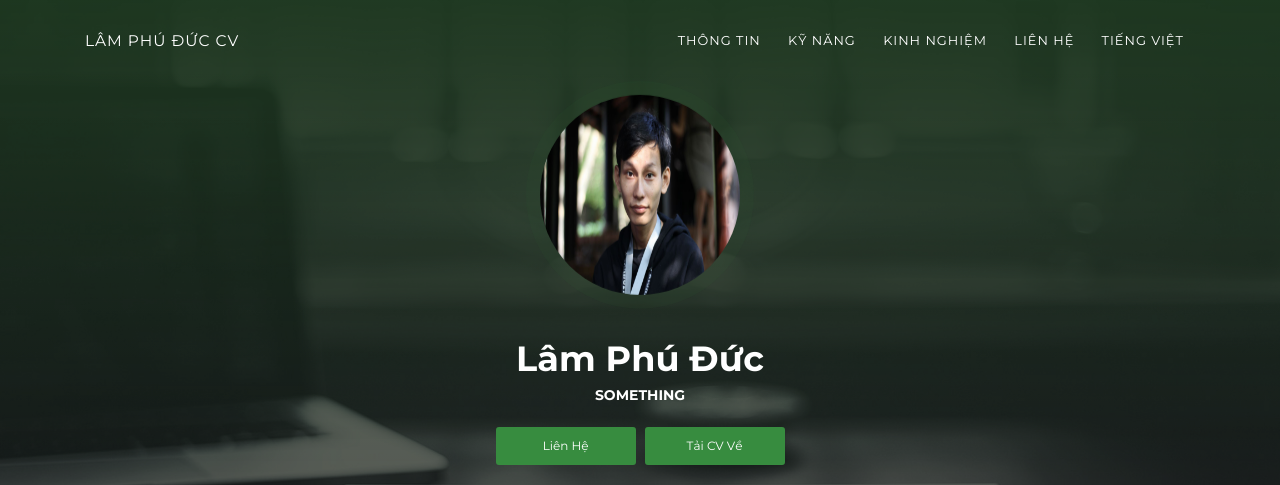
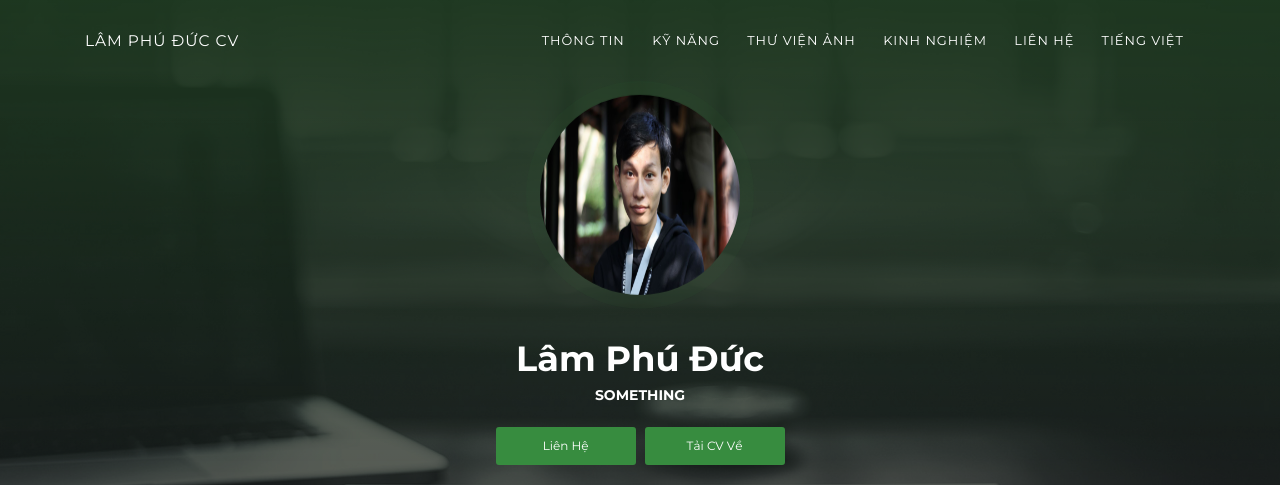
Before and after one commit to duclp1403/cvonline, a plain HTML site: page index.html in a window 1280 px wide. Shown: the top 485 px of the page. Drawn offline with Linux system fonts and the light colour scheme.

Commit message:
chuyen rd link

```diff
--- a/index.html
+++ b/index.html
@@ -25,6 +25,7 @@
                 <li class="nav-item"><a class="nav-link smooth-scroll" href="#about">Thông tin</a></li>
                 <li class="nav-item"><a class="nav-link smooth-scroll" href="#skill">Kỹ năng</a></li>
                 <!-- <li class="nav-item"><a class="nav-link smooth-scroll" href="#portfolio">Portfolio</a></li> -->
+                <li class="nav-item"><a class="nav-link smooth-scroll" href="http://eopidi97.tk">Thư viện ảnh</a></li>
                 <li class="nav-item"><a class="nav-link smooth-scroll" href="#experience">Kinh nghiệm</a></li>
                 <li class="nav-item"><a class="nav-link smooth-scroll" href="#contact">Liên Hệ</a></li>
                 <li class="nav-item"><a class="nav-link smooth-scroll" href="#contact">Tiếng Việt</a></li>
```
